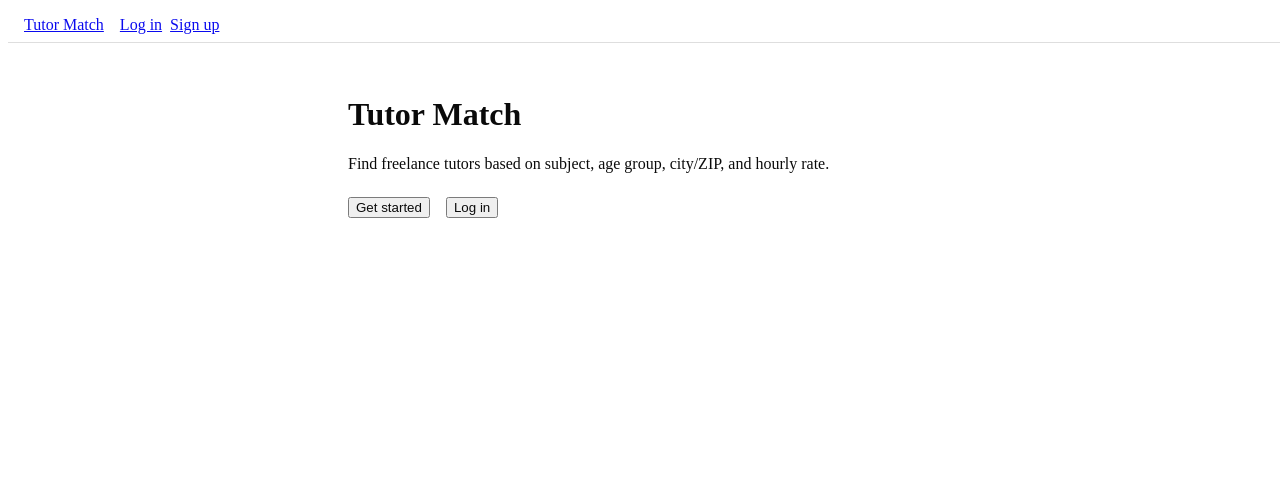
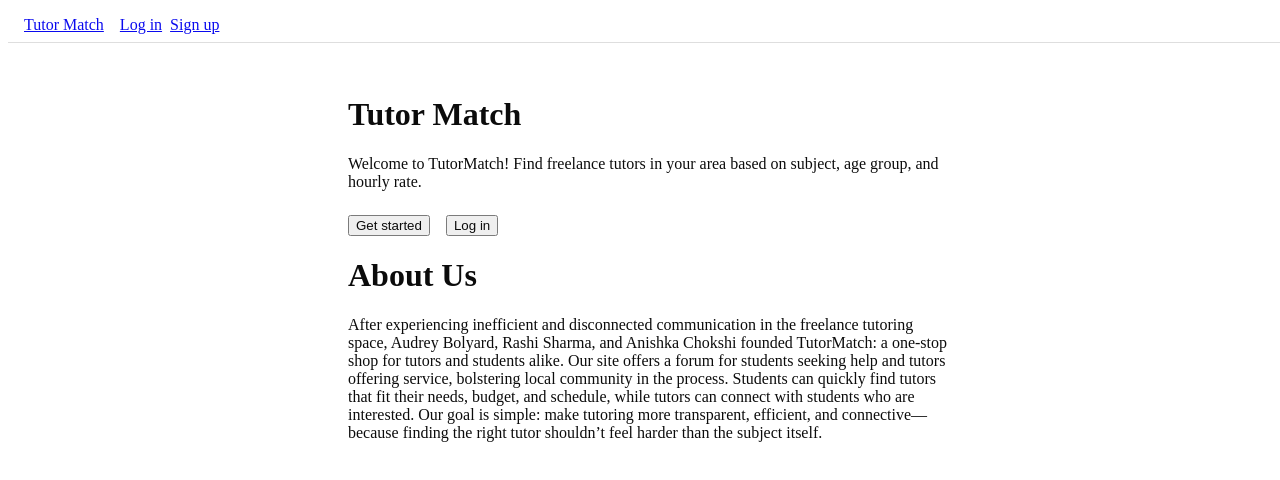
Before and after one commit to audreyeliza/teamkeystrokes, a React (Vite) app in the folder client/: page / in a window 1280 px wide. Shown: the top 480 px of the page. Built offline with nearby package versions, Linux system fonts and the light colour scheme.

Commit message:
added about me blurb

```diff
--- a/client/src/routes/LandingPage.jsx
+++ b/client/src/routes/LandingPage.jsx
@@ -6,7 +6,8 @@ export default function LandingPage() {
     <div style={{ padding: "2rem", maxWidth: 600, margin: "0 auto" }}>
       <h1>Tutor Match</h1>
       <p>
-        Find freelance tutors based on subject, age group, city/ZIP, and hourly rate.
+        Welcome to TutorMatch!
+        Find freelance tutors in your area based on subject, age group, and hourly rate.
       </p>
       <div style={{ marginTop: "1.5rem", display: "flex", gap: "1rem" }}>
         <Link to="/register">
@@ -16,6 +17,18 @@ export default function LandingPage() {
           <button>Log in</button>
         </Link>
       </div>
+      <h1>About Us</h1>
+      <p>
+        After experiencing inefficient and disconnected communication in the freelance tutoring space,
+        Audrey Bolyard, Rashi Sharma, and Anishka Chokshi founded TutorMatch: a one-stop shop for tutors and students alike.
+
+        Our site offers a forum for students seeking help and tutors offering service, bolstering local community in the process.
+        Students can quickly find tutors that fit their needs, budget, and schedule, while tutors can connect with students who are interested.
+
+        Our goal is simple: make tutoring more transparent, efficient, and connective—
+        because finding the right tutor shouldn’t feel harder than the subject itself.
+      </p>
+
     </div>
   );
 }
```
